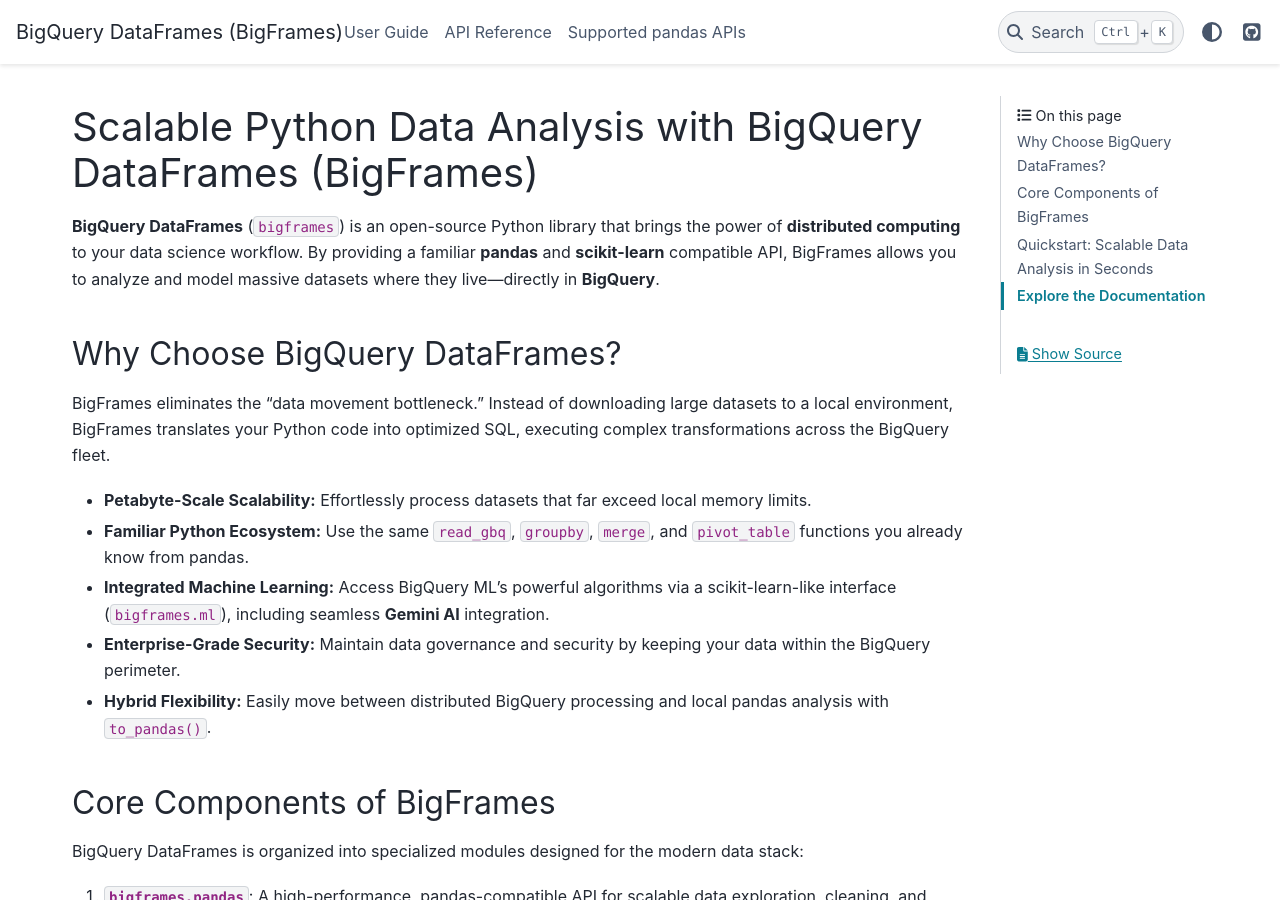
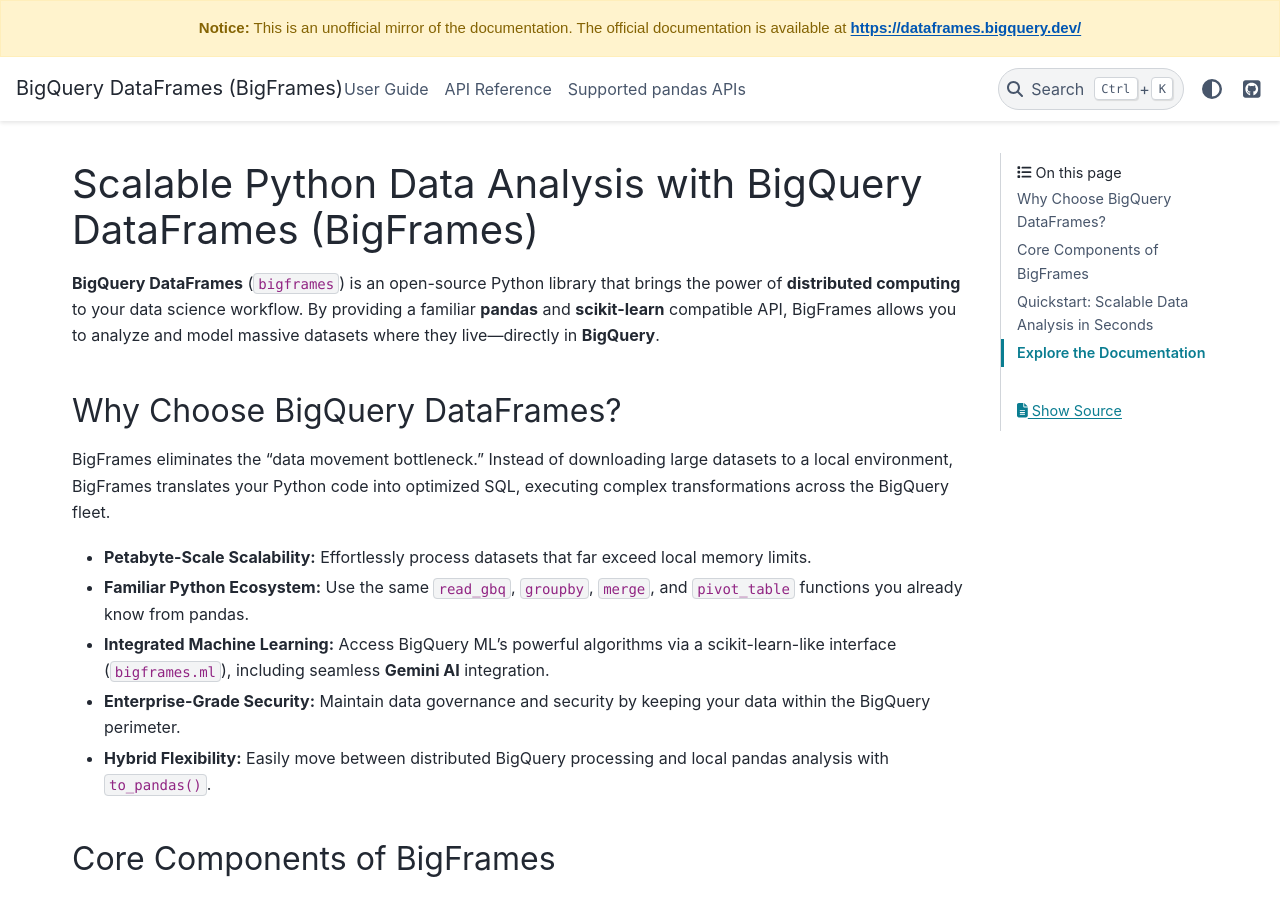
Before and after one commit to tswast/bigframes-rtd, a Sphinx documentation site: the page built from docs/index.rst, in a window 1280 px wide and 900 px high. Built offline with Sphinx 7.4.7 and the PyData theme 0.15.4, drawn with Linux system fonts in a browser that asks for light colours; pages that are not in the unit, such as notebooks, are missing from menus.

```diff
--- a/docs/_static/custom.css
+++ b/docs/_static/custom.css
@@ -1,8 +1,3 @@
-div#python2-eol {
-	border-color: red;
-	border-width: medium;
-}
-
 /* Ensure minimum width for 'Parameters' / 'Returns' column */
 dl.field-list > dt {
     min-width: 100px
--- a/docs/_templates/layout.html
+++ b/docs/_templates/layout.html
@@ -1,5 +1,14 @@
 
 {% extends "!layout.html" %}
+
+{% block header %}
+<div class="unauthorized-mirror-banner" style="background-color: #fff3cd; color: #856404; border: 1px solid #ffeeba; padding: 15px; text-align: center; font-size: 15px; font-family: sans-serif; position: relative; z-index: 9999; margin-bottom: 0;">
+  <strong>Notice:</strong> This is an unofficial mirror of the documentation. The official documentation is available at
+  <a href="https://dataframes.bigquery.dev/" style="color: #0056b3; text-decoration: underline; font-weight: bold;">https://dataframes.bigquery.dev/</a>
+</div>
+{{ super() }}
+{% endblock %}
+
 {%- block content %}
 {%- if theme_fixed_sidebar|lower == 'true' %}
   <div class="document">
@@ -20,11 +29,6 @@
           {% endblock %}
 
           <div class="body" role="main">
-          	<div class="admonition" id="python2-eol">
-          	 As of January 1, 2020 this library no longer supports Python 2 on the latest released version.
-          	 Library versions released prior to that date will continue to be available. For more information please
-          	 visit <a href="https://cloud.google.com/python/docs/python2-sunset/">Python 2 support on Google Cloud</a>.
-          	</div>
             {% block body %} {% endblock %}
           </div>
 
--- /dev/null
+++ b/docs/requirements-docs.txt
@@ -0,0 +1,5 @@
+sphinx
+sphinx-sitemap
+myst-parser
+myst-nb
+pydata-sphinx-theme
```
Also changed, not shown: .readthedocs.yaml (added).
